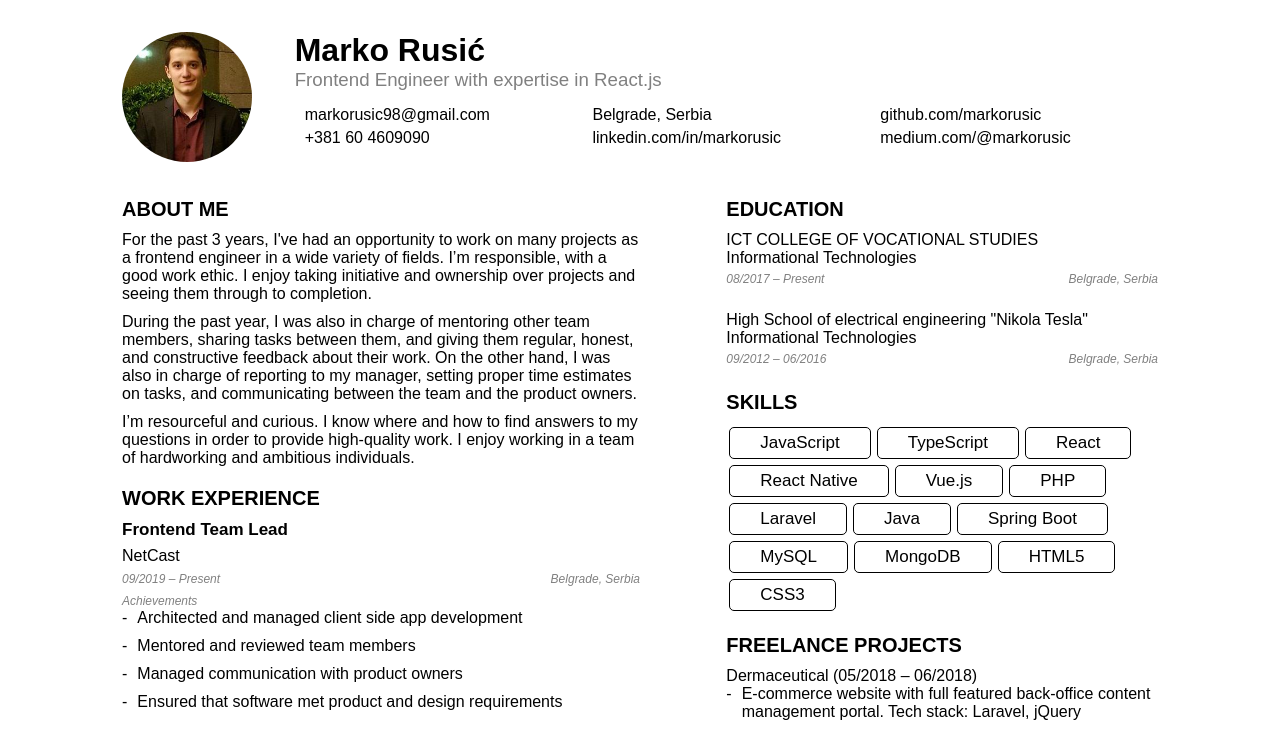
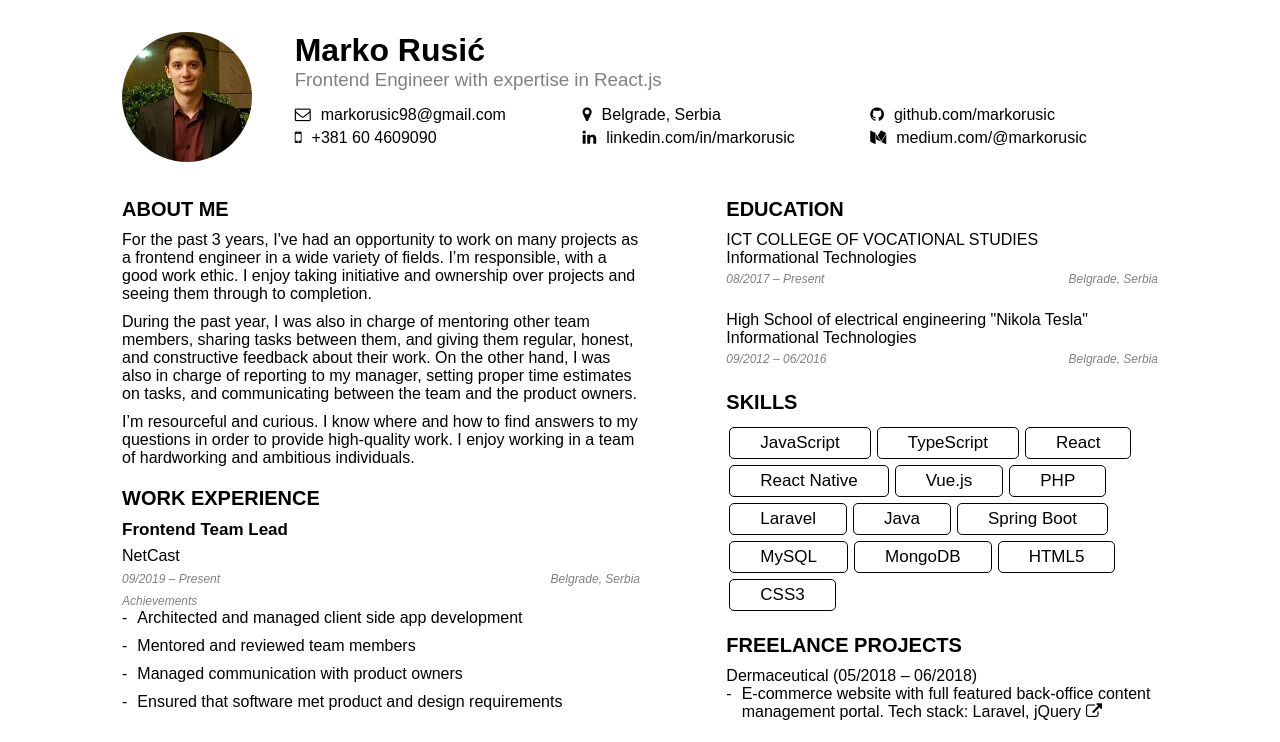
Before and after one commit to markorusic/resume, a React (Create React App) app: page / in a window 1280 px wide. Shown: the top 742 px of the page. Built offline with nearby package versions, Linux system fonts and the light colour scheme.

Commit message:
fix icons

```diff
--- a/package.json
+++ b/package.json
@@ -4,6 +4,7 @@
   "private": true,
   "homepage": "https://markorusic.github.io/resume/",
   "dependencies": {
+    "font-awesome": "^4.7.0",
     "react": "^17.0.1",
     "react-dom": "^17.0.1",
     "react-scripts": "^4.0.1",
--- a/src/App.js
+++ b/src/App.js
@@ -1,23 +1,9 @@
 import React from 'react'
-import { createGlobalStyle } from 'styled-components'
+import 'font-awesome/css/font-awesome.min.css'
+import './index.css'
 import resume from './data/resume-data.json'
 import ResumeV1 from './resume-v1'
 
-const GlobalStyle = createGlobalStyle`
-  @import url("https://stackpath.bootstrapcdn.com/font-awesome/4.7.0/css/font-awesome.min.css");
-
-  * {
-    margin: 0;
-    padding: 0;
-    box-sizing: border-box;
-  }
-`
-
-const App = () => (
-  <>
-    <GlobalStyle />
-    <ResumeV1 resume={resume} />
-  </>
-)
+const App = () => <ResumeV1 resume={resume} />
 
 export default App
--- /dev/null
+++ b/src/index.css
@@ -0,0 +1,5 @@
+* {
+  margin: 0;
+  padding: 0;
+  box-sizing: border-box;
+}
```
Also changed, not shown: 1 other file (tests, documents, lock files or other folders).
